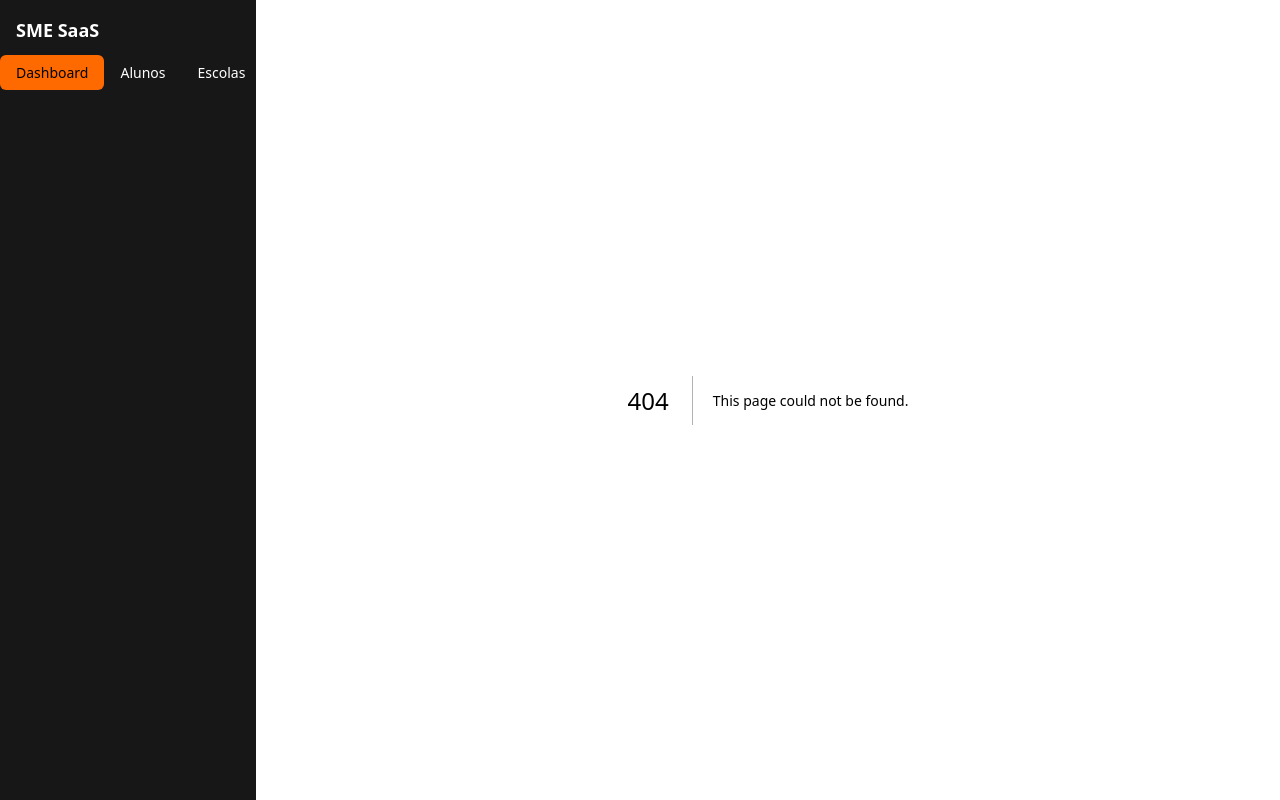
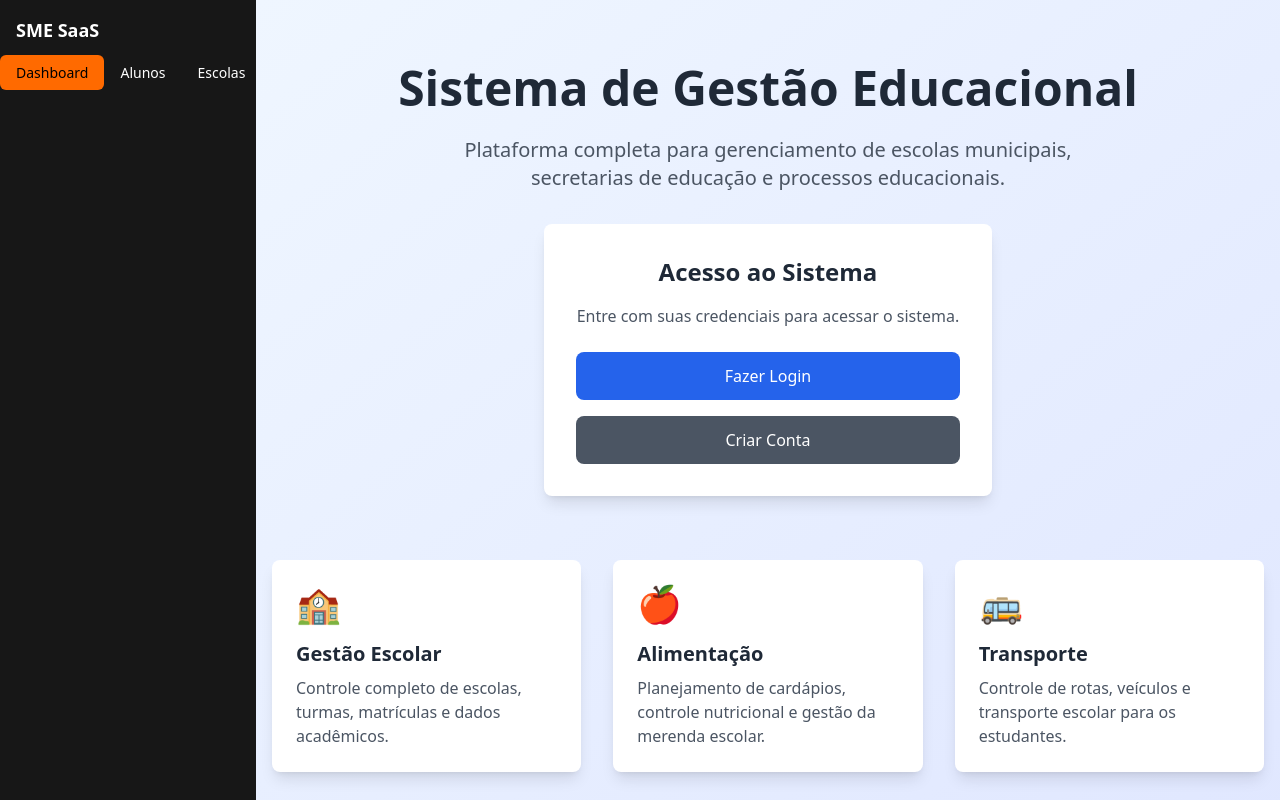
Before and after one commit to Raidosystem/Escola-saas, a Next.js app in the folder sme-saas/apps/web/: page / in a window 1280 px wide. Before the commit this address had no page. Built offline with nearby package versions, Linux system fonts and the light colour scheme.

Commit message:
feat: Add homepage to resolve 404 error

```diff
--- /dev/null
+++ b/sme-saas/apps/web/app/page.tsx
@@ -0,0 +1,142 @@
+'use client';
+
+import { useState, useEffect } from 'react';
+import { supabase } from '@/lib/supabase';
+import { useRouter } from 'next/navigation';
+
+export default function HomePage() {
+  const [user, setUser] = useState<any>(null);
+  const [loading, setLoading] = useState(true);
+  const router = useRouter();
+
+  useEffect(() => {
+    async function getUser() {
+      try {
+        const { data: { user }, error } = await supabase.auth.getUser();
+        if (error) {
+          console.error('Error getting user:', error);
+        } else {
+          setUser(user);
+        }
+      } catch (error) {
+        console.error('Error:', error);
+      } finally {
+        setLoading(false);
+      }
+    }
+
+    getUser();
+  }, []);
+
+  if (loading) {
+    return (
+      <div className="min-h-screen bg-gradient-to-br from-blue-50 to-indigo-100 flex items-center justify-center">
+        <div className="text-center">
+          <div className="animate-spin rounded-full h-32 w-32 border-b-2 border-blue-600 mx-auto mb-4"></div>
+          <p className="text-gray-600">Carregando...</p>
+        </div>
+      </div>
+    );
+  }
+
+  return (
+    <div className="min-h-screen bg-gradient-to-br from-blue-50 to-indigo-100">
+      <div className="container mx-auto px-4 py-16">
+        <div className="text-center mb-16">
+          <h1 className="text-5xl font-bold text-gray-800 mb-6">
+            Sistema de Gestão Educacional
+          </h1>
+          <p className="text-xl text-gray-600 mb-8 max-w-2xl mx-auto">
+            Plataforma completa para gerenciamento de escolas municipais, secretarias de educação e processos educacionais.
+          </p>
+
+          {user ? (
+            <div className="bg-white rounded-lg shadow-lg p-8 max-w-md mx-auto">
+              <h2 className="text-2xl font-semibold text-gray-800 mb-4">
+                Bem-vindo, {user.email}!
+              </h2>
+              <p className="text-gray-600 mb-6">
+                Escolha uma seção para começar:
+              </p>
+              <div className="space-y-4">
+                <button
+                  onClick={() => router.push('/secretaria')}
+                  className="w-full bg-blue-600 text-white px-6 py-3 rounded-lg hover:bg-blue-700 transition duration-200"
+                >
+                  Secretaria de Educação
+                </button>
+                <button
+                  onClick={() => router.push('/alimentacao')}
+                  className="w-full bg-green-600 text-white px-6 py-3 rounded-lg hover:bg-green-700 transition duration-200"
+                >
+                  Alimentação Escolar
+                </button>
+                <button
+                  onClick={() => router.push('/transporte')}
+                  className="w-full bg-yellow-600 text-white px-6 py-3 rounded-lg hover:bg-yellow-700 transition duration-200"
+                >
+                  Transporte Escolar
+                </button>
+                <button
+                  onClick={() => router.push('/vagas')}
+                  className="w-full bg-purple-600 text-white px-6 py-3 rounded-lg hover:bg-purple-700 transition duration-200"
+                >
+                  Vagas e Inscrições
+                </button>
+              </div>
+            </div>
+          ) : (
+            <div className="bg-white rounded-lg shadow-lg p-8 max-w-md mx-auto">
+              <h2 className="text-2xl font-semibold text-gray-800 mb-4">
+                Acesso ao Sistema
+              </h2>
+              <p className="text-gray-600 mb-6">
+                Entre com suas credenciais para acessar o sistema.
+              </p>
+              <div className="space-y-4">
+                <button
+                  onClick={() => router.push('/login')}
+                  className="w-full bg-blue-600 text-white px-6 py-3 rounded-lg hover:bg-blue-700 transition duration-200"
+                >
+                  Fazer Login
+                </button>
+                <button
+                  onClick={() => router.push('/register')}
+                  className="w-full bg-gray-600 text-white px-6 py-3 rounded-lg hover:bg-gray-700 transition duration-200"
+                >
+                  Criar Conta
+                </button>
+              </div>
+            </div>
+          )}
+        </div>
+
+        <div className="grid md:grid-cols-3 gap-8 mt-16">
+          <div className="bg-white rounded-lg shadow-lg p-6">
+            <div className="text-blue-600 text-4xl mb-4">🏫</div>
+            <h3 className="text-xl font-semibold text-gray-800 mb-2">Gestão Escolar</h3>
+            <p className="text-gray-600">
+              Controle completo de escolas, turmas, matrículas e dados acadêmicos.
+            </p>
+          </div>
+
+          <div className="bg-white rounded-lg shadow-lg p-6">
+            <div className="text-green-600 text-4xl mb-4">🍎</div>
+            <h3 className="text-xl font-semibold text-gray-800 mb-2">Alimentação</h3>
+            <p className="text-gray-600">
+              Planejamento de cardápios, controle nutricional e gestão da merenda escolar.
+            </p>
+          </div>
+
+          <div className="bg-white rounded-lg shadow-lg p-6">
+            <div className="text-yellow-600 text-4xl mb-4">🚌</div>
+            <h3 className="text-xl font-semibold text-gray-800 mb-2">Transporte</h3>
+            <p className="text-gray-600">
+              Controle de rotas, veículos e transporte escolar para os estudantes.
+            </p>
+          </div>
+        </div>
+      </div>
+    </div>
+  );
+}
```
